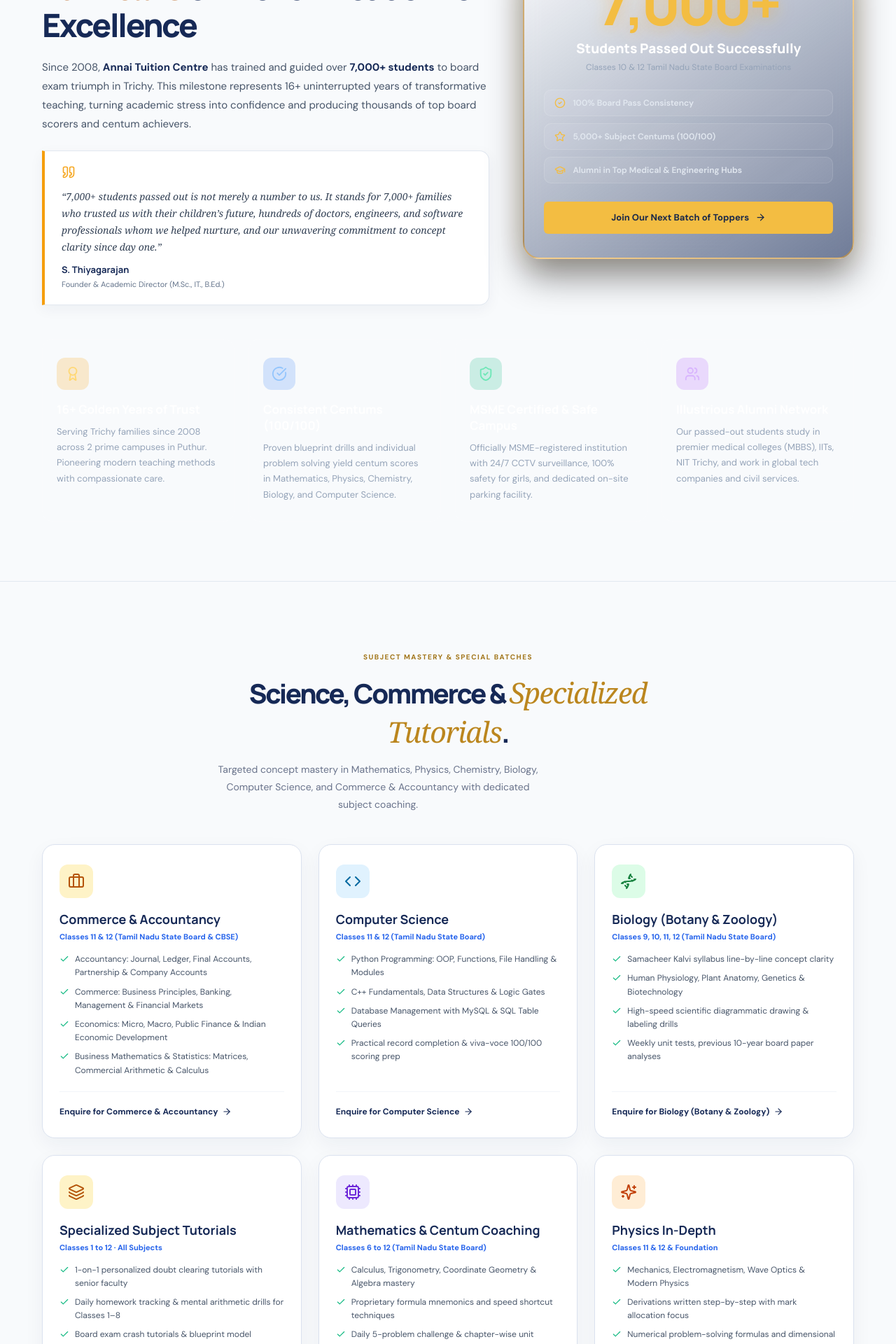
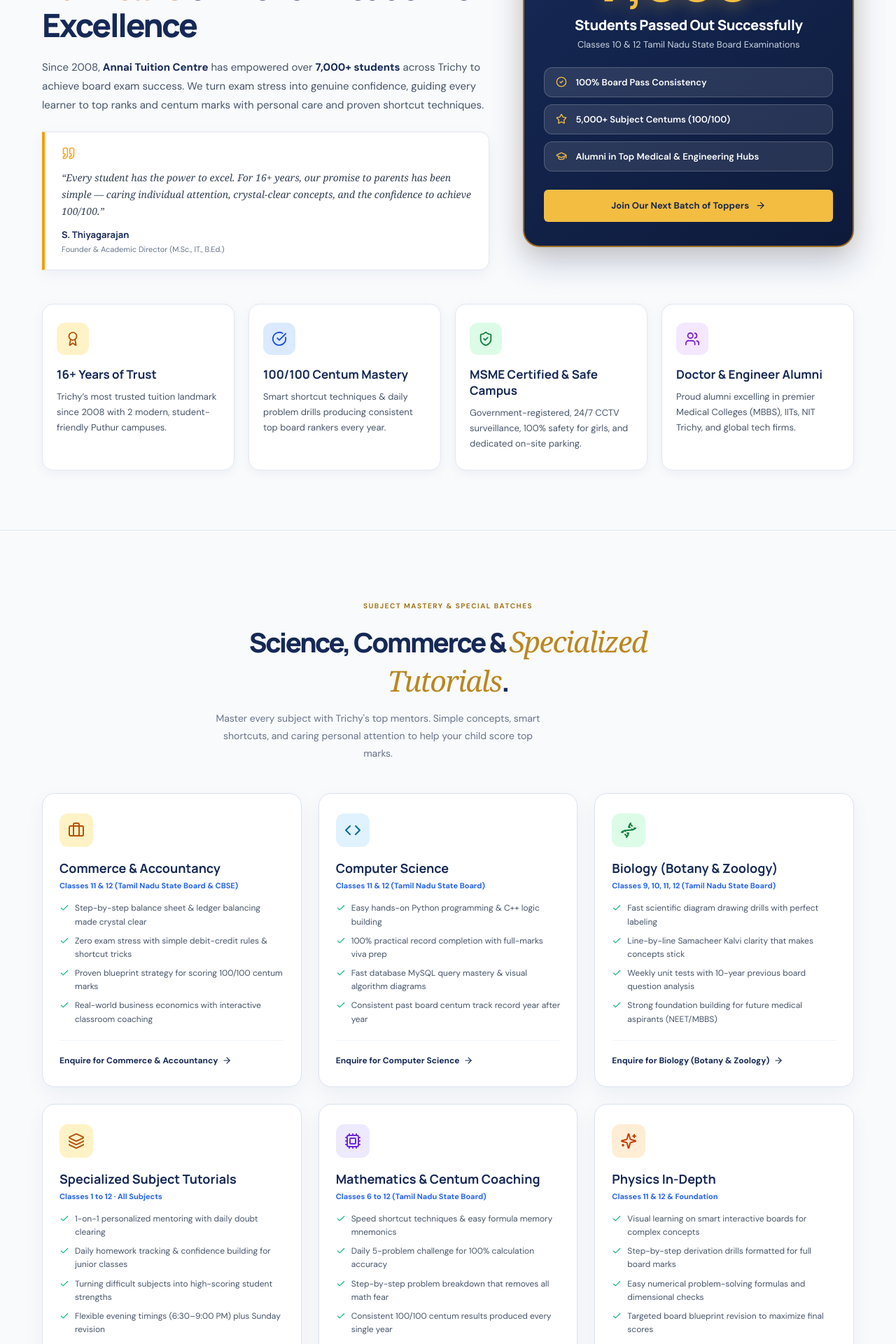
Before and after one commit to Nisanth32/annai-tuition-centre, a React (Vite) app: page / in a window 1280 px wide. Shown: the part 3040-4960 px from the top of the page at 70% size. Built offline with nearby package versions, Linux system fonts and the light colour scheme.

Commit message:
Enhance Section 5 milestone card contrast and simplify Section 5 & 6 theory to be customer-focused

```diff
--- a/src/App.jsx
+++ b/src/App.jsx
@@ -146,10 +146,10 @@
     icon: 'Briefcase',
     color: 'commerce',
     points: [
-      'Accountancy: Journal, Ledger, Final Accounts, Partnership & Company Accounts',
-      'Commerce: Business Principles, Banking, Management & Financial Markets',
-      'Economics: Micro, Macro, Public Finance & Indian Economic Development',
-      'Business Mathematics & Statistics: Matrices, Commercial Arithmetic & Calculus',
+      'Step-by-step balance sheet & ledger balancing made crystal clear',
+      'Zero exam stress with simple debit-credit rules & shortcut tricks',
+      'Proven blueprint strategy for scoring 100/100 centum marks',
+      'Real-world business economics with interactive classroom coaching',
     ],
   },
   {
@@ -159,10 +159,10 @@
     icon: 'Code',
     color: 'cs',
     points: [
-      'Python Programming: OOP, Functions, File Handling & Modules',
-      'C++ Fundamentals, Data Structures & Logic Gates',
-      'Database Management with MySQL & SQL Table Queries',
-      'Practical record completion & viva-voce 100/100 scoring prep',
+      'Easy hands-on Python programming & C++ logic building',
+      '100% practical record completion with full-marks viva prep',
+      'Fast database MySQL query mastery & visual algorithm diagrams',
+      'Consistent past board centum track record year after year',
     ],
   },
   {
@@ -172,10 +172,10 @@
     icon: 'Dna',
     color: 'bio',
     points: [
-      'Samacheer Kalvi syllabus line-by-line concept clarity',
-      'Human Physiology, Plant Anatomy, Genetics & Biotechnology',
-      'High-speed scientific diagrammatic drawing & labeling drills',
-      'Weekly unit tests, previous 10-year board paper analyses',
+      'Fast scientific diagram drawing drills with perfect labeling',
+      'Line-by-line Samacheer Kalvi clarity that makes concepts stick',
+      'Weekly unit tests with 10-year previous board question analysis',
+      'Strong foundation building for future medical aspirants (NEET/MBBS)',
     ],
   },
   {
@@ -185,10 +185,10 @@
     icon: 'Layers',
     color: 'tut',
     points: [
-      '1-on-1 personalized doubt clearing tutorials with senior faculty',
-      'Daily homework tracking & mental arithmetic drills for Classes 1–8',
-      'Board exam crash tutorials & blueprint model question series',
-      'Concept-strengthening tutorials for focused learners',
+      '1-on-1 personalized mentoring with daily doubt clearing',
+      'Daily homework tracking & confidence building for junior classes',
+      'Turning difficult subjects into high-scoring student strengths',
+      'Flexible evening timings (6:30–9:00 PM) plus Sunday revision',
     ],
   },
   {
@@ -198,10 +198,10 @@
     icon: 'Cpu',
     color: 'math',
     points: [
-      'Calculus, Trigonometry, Coordinate Geometry & Algebra mastery',
-      'Proprietary formula mnemonics and speed shortcut techniques',
-      'Daily 5-problem challenge & chapter-wise unit assessments',
-      'Proven track record of centums (100/100) year after year',
+      'Speed shortcut techniques & easy formula memory mnemonics',
+      'Daily 5-problem challenge for 100% calculation accuracy',
+      'Step-by-step problem breakdown that removes all math fear',
+      'Consistent 100/100 centum results produced every single year',
     ],
   },
   {
@@ -211,10 +211,10 @@
     icon: 'Sparkles',
     color: 'phy',
     points: [
-      'Mechanics, Electromagnetism, Wave Optics & Modern Physics',
-      'Derivations written step-by-step with mark allocation focus',
-      'Numerical problem-solving formulas and dimensional checks',
-      'Board blueprint-aligned revision drills',
+      'Visual learning on smart interactive boards for complex concepts',
+      'Step-by-step derivation drills formatted for full board marks',
+      'Easy numerical problem-solving formulas and dimensional checks',
+      'Targeted board blueprint revision to maximize final scores',
     ],
   },
   {
@@ -224,10 +224,10 @@
     icon: 'Microscope',
     color: 'chem',
     points: [
-      'Organic chemistry conversions, named reactions & mechanisms',
-      'Physical chemistry thermodynamics, chemical kinetics & solutions',
-      'Inorganic coordination compounds, p-block & d-block elements',
-      'Chapter-wise formula sheets & quick memory maps',
+      'Simplified organic reaction roadmaps & quick memory tricks',
+      'Ready-to-use chapter formula charts for effortless recall',
+      'Balanced equation workouts & hands-on practical exam readiness',
+      'Chapter-wise mock tests ensuring total board exam confidence',
     ],
   },
 ];
@@ -911,16 +911,15 @@
               <em>16+ Years</em> of Proven Academic Excellence
             </h2>
             <p className="milestone-intro-text">
-              Since 2008, <strong>Annai Tuition Centre</strong> has trained and guided over <strong>7,000+ students</strong> to
-              board exam triumph in Trichy. This milestone represents 16+ uninterrupted years of transformative teaching,
-              turning academic stress into confidence and producing thousands of top board scorers and centum achievers.
+              Since 2008, <strong>Annai Tuition Centre</strong> has empowered over <strong>7,000+ students</strong> across Trichy
+              to achieve board exam success. We turn exam stress into genuine confidence, guiding every learner to top ranks
+              and centum marks with personal care and proven shortcut techniques.
             </p>
             <div className="milestone-quote-box">
               <Quote size={20} className="milestone-quote-icon" />
               <p>
-                “7,000+ students passed out is not merely a number to us. It stands for 7,000+ families who trusted us with
-                their children’s future, hundreds of doctors, engineers, and software professionals whom we helped nurture,
-                and our unwavering commitment to concept clarity since day one.”
+                “Every student has the power to excel. For 16+ years, our promise to parents has been simple — caring
+                individual attention, crystal-clear concepts, and the confidence to achieve 100/100.”
               </p>
               <div className="milestone-author">
                 <strong>S. Thiyagarajan</strong>
@@ -963,10 +962,9 @@
             <div className="pillar-icon-box gold">
               <Award size={22} />
             </div>
-            <h4>16+ Golden Years of Trust</h4>
+            <h4>16+ Years of Trust</h4>
             <p>
-              Serving Trichy families since 2008 across 2 prime campuses in Puthur. Pioneering modern teaching methods
-              with compassionate care.
+              Trichy’s most trusted tuition landmark since 2008 with 2 modern, student-friendly Puthur campuses.
             </p>
           </div>
 
@@ -974,10 +972,9 @@
             <div className="pillar-icon-box blue">
               <CheckCircle size={22} />
             </div>
-            <h4>Consistent Centums (100/100)</h4>
+            <h4>100/100 Centum Mastery</h4>
             <p>
-              Proven blueprint drills and individual problem solving yield centum scores in Mathematics, Physics, Chemistry,
-              Biology, and Computer Science.
+              Smart shortcut techniques & daily problem drills producing consistent top board rankers every year.
             </p>
           </div>
 
@@ -987,8 +984,7 @@
             </div>
             <h4>MSME Certified & Safe Campus</h4>
             <p>
-              Officially MSME-registered institution with 24/7 CCTV surveillance, 100% safety for girls, and dedicated on-site
-              parking facility.
+              Government-registered, 24/7 CCTV surveillance, 100% safety for girls, and dedicated on-site parking.
             </p>
           </div>
 
@@ -996,10 +992,9 @@
             <div className="pillar-icon-box purple">
               <Users size={22} />
             </div>
-            <h4>Illustrious Alumni Network</h4>
+            <h4>Doctor & Engineer Alumni</h4>
             <p>
-              Our passed-out students study in premier medical colleges (MBBS), IITs, NIT Trichy, and work in global tech
-              companies and civil services.
+              Proud alumni excelling in premier Medical Colleges (MBBS), IITs, NIT Trichy, and global tech firms.
             </p>
           </div>
         </div>
@@ -1190,7 +1185,7 @@
               Science, Commerce & <span className="serif-accent">Specialized Tutorials</span>.
             </>
           }
-          text="Targeted concept mastery in Mathematics, Physics, Chemistry, Biology, Computer Science, and Commerce & Accountancy with dedicated subject coaching."
+          text="Master every subject with Trichy's top mentors. Simple concepts, smart shortcuts, and caring personal attention to help your child score top marks."
           align="align-center"
         />
 
--- a/src/styles.css
+++ b/src/styles.css
@@ -1448,30 +1448,30 @@
   color: #64748b;
 }
 .milestone-stat-callout {
-  background: linear-gradient(145deg, rgba(255, 255, 255, 0.08) 0%, rgba(22, 41, 86, 0.6) 100%);
-  border: 2px solid rgba(245, 158, 11, 0.45);
+  background: linear-gradient(145deg, #162956 0%, #0d1a3a 100%);
+  border: 2px solid rgba(245, 158, 11, 0.6);
   border-radius: 24px;
   padding: 34px 28px;
   text-align: center;
-  box-shadow: 0 25px 50px rgba(0, 0, 0, 0.45), 0 0 40px rgba(245, 158, 11, 0.15);
-  backdrop-filter: blur(12px);
+  box-shadow: 0 20px 45px rgba(22, 41, 86, 0.25), 0 0 30px rgba(245, 158, 11, 0.15);
 }
 .milestone-big-number {
   font: 900 clamp(54px, 6.5vw, 82px) / 1 Manrope, sans-serif;
-  color: var(--gold);
+  color: #f3bd42;
   letter-spacing: -0.05em;
   display: block;
-  text-shadow: 0 4px 25px rgba(245, 158, 11, 0.35);
+  text-shadow: 0 4px 25px rgba(243, 189, 66, 0.4);
 }
 .milestone-big-label {
-  font: 800 19px Manrope;
-  color: #fff;
+  font: 800 20px Manrope;
+  color: #ffffff;
   display: block;
   margin: 10px 0 6px;
+  letter-spacing: -0.02em;
 }
 .milestone-big-sub {
-  font-size: 12px;
-  color: #94a3b8;
+  font-size: 13px;
+  color: #cbd5e1;
   display: block;
   margin-bottom: 24px;
 }
@@ -1483,19 +1483,25 @@
   margin-bottom: 26px;
 }
 .mini-badge {
-  background: rgba(255, 255, 255, 0.06);
-  border: 1px solid rgba(255, 255, 255, 0.12);
-  border-radius: 10px;
-  padding: 10px 14px;
-  display: flex;
-  align-items: center;
-  gap: 10px;
-  font-size: 12px;
-  color: #e2e8f0;
+  background: rgba(255, 255, 255, 0.1);
+  border: 1px solid rgba(255, 255, 255, 0.2);
+  border-radius: 12px;
+  padding: 12px 16px;
+  display: flex;
+  align-items: center;
+  gap: 12px;
+  font-size: 13px;
+  color: #ffffff;
   font-weight: 600;
+  transition: transform 0.2s, background 0.2s, border-color 0.2s;
+}
+.mini-badge:hover {
+  background: rgba(255, 255, 255, 0.16);
+  border-color: rgba(243, 189, 66, 0.5);
+  transform: translateX(4px);
 }
 .mini-badge svg {
-  color: var(--gold);
+  color: #f3bd42;
   flex-shrink: 0;
 }
 .milestone-action-cta .button {
@@ -1508,16 +1514,17 @@
   margin-top: 10px;
 }
 .milestone-pillar-card {
-  background: rgba(255, 255, 255, 0.04);
-  border: 1px solid rgba(255, 255, 255, 0.1);
+  background: #ffffff;
+  border: 1px solid #e2e8f0;
   border-radius: 16px;
   padding: 26px 20px;
-  transition: transform 0.25s, border-color 0.25s, background 0.25s;
+  box-shadow: 0 4px 16px rgba(22, 41, 86, 0.05);
+  transition: transform 0.25s, border-color 0.25s, box-shadow 0.25s;
 }
 .milestone-pillar-card:hover {
   transform: translateY(-4px);
   border-color: rgba(245, 158, 11, 0.6);
-  background: rgba(255, 255, 255, 0.08);
+  box-shadow: 0 12px 28px rgba(22, 41, 86, 0.12);
 }
 .pillar-icon-box {
   width: 46px;
@@ -1527,19 +1534,19 @@
   place-items: center;
   margin-bottom: 16px;
 }
-.pillar-icon-box.gold { background: rgba(245, 158, 11, 0.2); color: #ffd875; }
-.pillar-icon-box.blue { background: rgba(59, 130, 246, 0.2); color: #93c5fd; }
-.pillar-icon-box.green { background: rgba(16, 185, 129, 0.2); color: #6ee7b7; }
-.pillar-icon-box.purple { background: rgba(168, 85, 247, 0.2); color: #d8b4fe; }
+.pillar-icon-box.gold { background: #fef3c7; color: #b45309; }
+.pillar-icon-box.blue { background: #dbeafe; color: #1d4ed8; }
+.pillar-icon-box.green { background: #dcfce7; color: #15803d; }
+.pillar-icon-box.purple { background: #f3e8ff; color: #7e22ce; }
 .milestone-pillar-card h4 {
   font: 700 17px Manrope;
-  color: #fff;
+  color: #162956;
   margin: 0 0 10px;
 }
 .milestone-pillar-card p {
   font-size: 13px;
   line-height: 1.7;
-  color: #94a3b8;
+  color: #475569;
   margin: 0;
 }
 
@@ -2011,6 +2018,7 @@
   place-items: center;
   margin-bottom: 18px;
 }
+.subject-card-icon.commerce { background: #ecfdf5; color: #047857; }
 .subject-card-icon.cs { background: #e0f2fe; color: #0369a1; }
 .subject-card-icon.bio { background: #dcfce7; color: #15803d; }
 .subject-card-icon.tut { background: #fef3c7; color: #b45309; }
```
